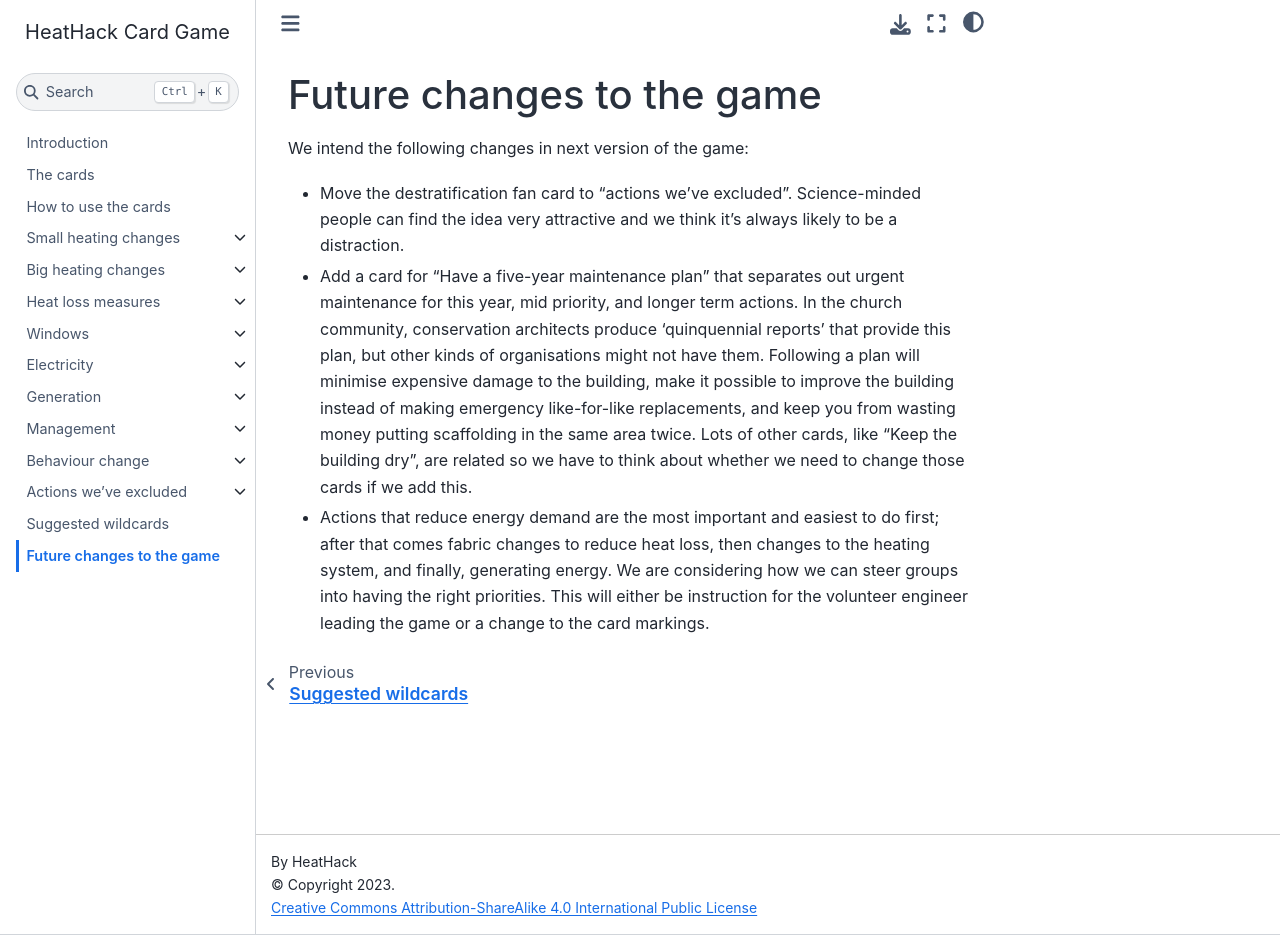
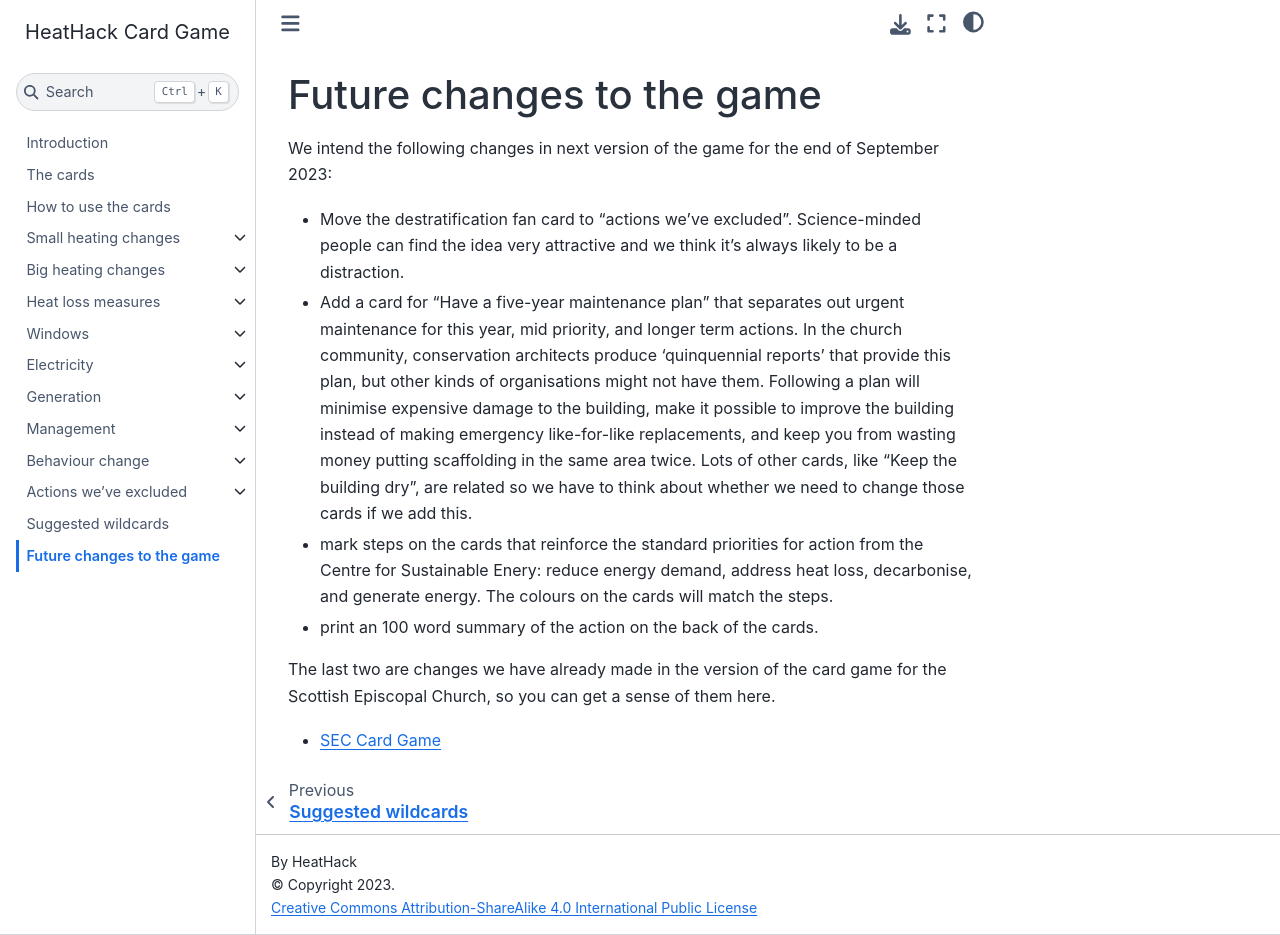
Before and after one commit to JeanCarletta/HeatHack-Card-Game, a Jupyter Book: the page built from future-changes.md, in a window 1280 px wide and 935 px high. Built offline with Jupyter Book 1.0.4 settings and Sphinx 7.4.7 and the Sphinx Book theme 1.1.4, drawn with Linux system fonts in a browser that asks for light colours.

Commit message:
indication of future changes

```diff
--- a/future-changes.md
+++ b/future-changes.md
@@ -1,9 +1,16 @@
 # Future changes to the game
 
-We intend the following changes in next version of the game:
+We intend the following changes in next version of the game for the end of September 2023:
 
 - Move the destratification fan card to "actions we've excluded".  Science-minded people can find the idea very attractive and we think it's always likely to be a distraction.
 
 - Add a card for "Have a five-year maintenance plan" that separates out urgent maintenance for this year, mid priority, and longer term actions.  In the church community, conservation architects produce 'quinquennial reports' that provide this plan, but other kinds of organisations might not have them.  Following a plan will minimise expensive damage to the building, make it possible to improve the building instead of making emergency like-for-like replacements, and keep you from wasting money putting scaffolding in the same area twice.  Lots of other cards, like "Keep the building dry", are related so we have to think about whether we need to change those cards if we add this.
 
-- Actions that reduce energy demand are the most important and easiest to do first; after that comes fabric changes to reduce heat loss, then changes to the heating system, and finally, generating energy.  We are considering how we can steer groups into having the right priorities.  This will either be instruction for the volunteer engineer leading the game or a change to the card markings.
+- mark steps on the cards that reinforce the standard priorities for action from the Centre for Sustainable Enery: reduce energy demand, address heat loss, decarbonise, and generate energy.  The colours on the cards will match the steps.
+
+- print an 100 word summary of the action on the back of the cards.
+
+The last two are changes we have already made in the version of the card game for the Scottish Episcopal Church, so you can get a sense of them here.
+
+- [SEC Card Game](https://toolkit.secnetzero.org/all-cards.html
+)
```
